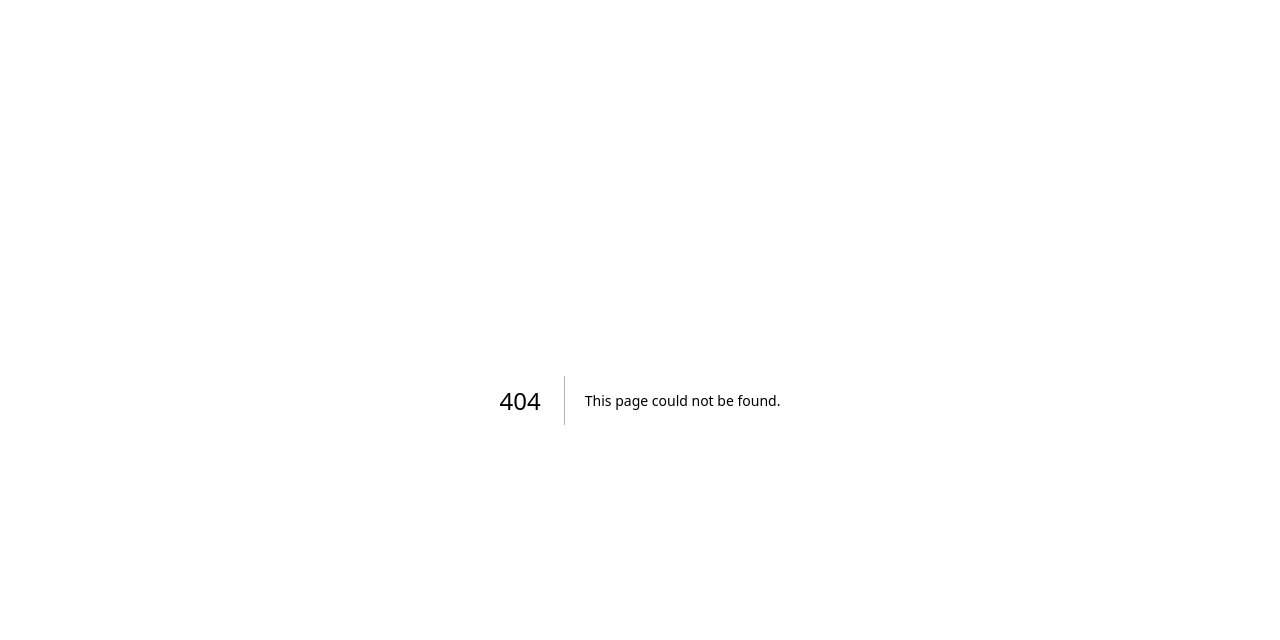
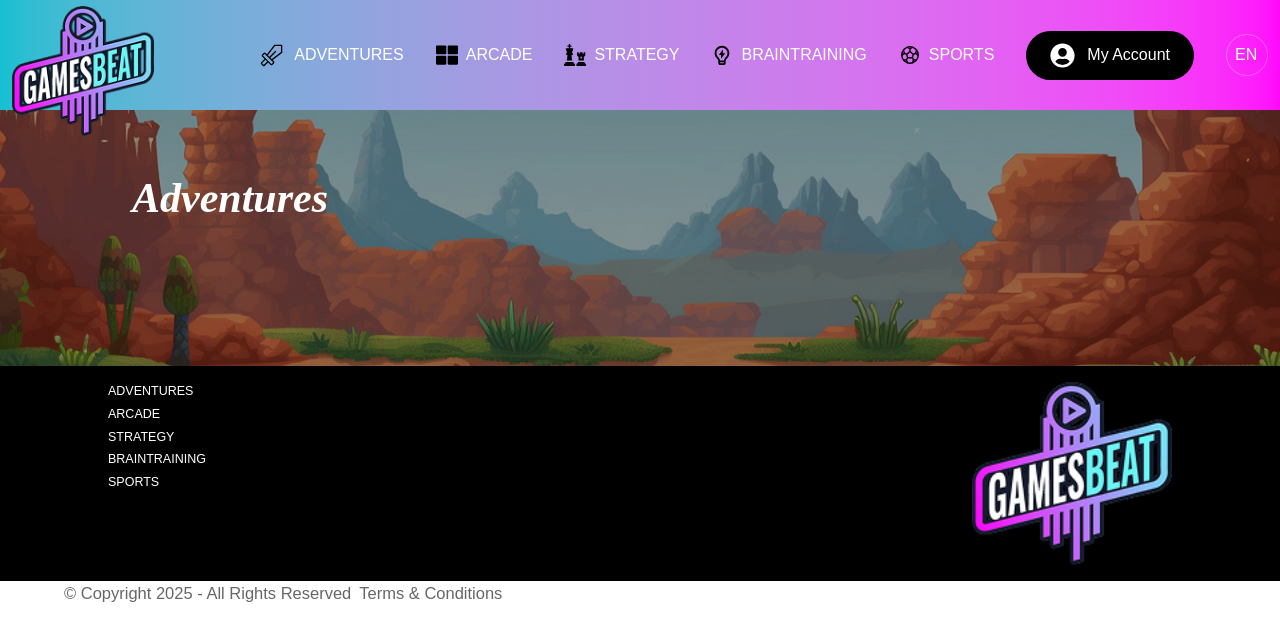
Before and after one commit to saqibkhan153030-a11y/gamesbeat, a Next.js app: page /adventures in a window 1280 px wide. Before the commit this address had no page. Shown: the top 640 px of the page. Built offline with nearby package versions, Linux system fonts and the light colour scheme.

Commit message:
i work on adventurespage

```diff
--- /dev/null
+++ b/app/(root)/adventures/components/AdventuresHero.tsx
@@ -0,0 +1,47 @@
+"use client";
+
+
+export default function AdventuresHero() {
+  return (
+    <section
+      className="
+        relative
+        w-full
+        h-[32vh]
+
+        flex
+        items-center
+
+        px-6 sm:px-10 md:px-16 lg:px-24
+
+        bg-no-repeat
+        bg-cover
+
+        bg-[url('/adventures-mobile.png')]
+        md:bg-[url('/adventures.png')]
+
+        bg-bottom
+      "
+    >
+      {/* ✅ BLACK OVERLAY */}
+      <div className="absolute inset-0 bg-black/40"></div>
+
+      {/* ✅ CONTENT (Above Overlay) */}
+      <div className="relative z-10 max-w-lg mb-10  lg:pl-9 md:mb-20">
+        <h1
+          className="
+            text-3xl sm:text-5xl md:text-6xl lg:text-[42px]
+            text-white
+          "
+          style={{
+            fontFamily: "'Bangers', cursive",
+            fontWeight: "bold",
+            fontStyle: "italic",
+          }}
+        >
+          Adventures
+        </h1>
+      </div>
+    </section>
+  );
+}
--- /dev/null
+++ b/app/(root)/adventures/page.tsx
@@ -0,0 +1,10 @@
+import AdventuresHero from "./components/AdventuresHero"
+
+export default function Adventures() {
+    return (
+        <div>
+         <AdventuresHero/>
+
+        </div>
+    )
+}
--- /dev/null
+++ b/public/AdventuresHero.tsx
@@ -0,0 +1,47 @@
+"use client";
+import "@fontsource/bangers";
+
+export default function AdventuresHero() {
+  return (
+    <section
+      className="
+        relativen
+        w-full
+        h-[32vh]
+
+        flex
+        items-center
+
+        px-6 sm:px-10 md:px-16 lg:px-24
+
+        bg-no-repeat
+        bg-cover
+
+        bg-[url('/adventures-mobile.png')]
+        md:bg-[url('/adventures.png')]
+
+        bg-bottom
+      "
+    >
+      {/* ✅ BLACK OVERLAY */}
+      <div className="absolute inset-0 bg-black/40"></div>
+
+      {/* ✅ CONTENT (Above Overlay) */}
+      <div className="relative z-10 max-w-lg mb-10  lg:pl-9 md:mb-20">
+        <h1
+          className="
+            text-3xl sm:text-5xl md:text-6xl lg:text-[42px]
+            text-white
+          "
+          style={{
+            fontFamily: "'Bangers', cursive",
+            fontWeight: "bold",
+            fontStyle: "italic",
+          }}
+        >
+          Adventures
+        </h1>
+      </div>
+    </section>
+  );
+}
```
Also changed, not shown: public/adventures-mobile.png (added), public/adventures.png (added).
